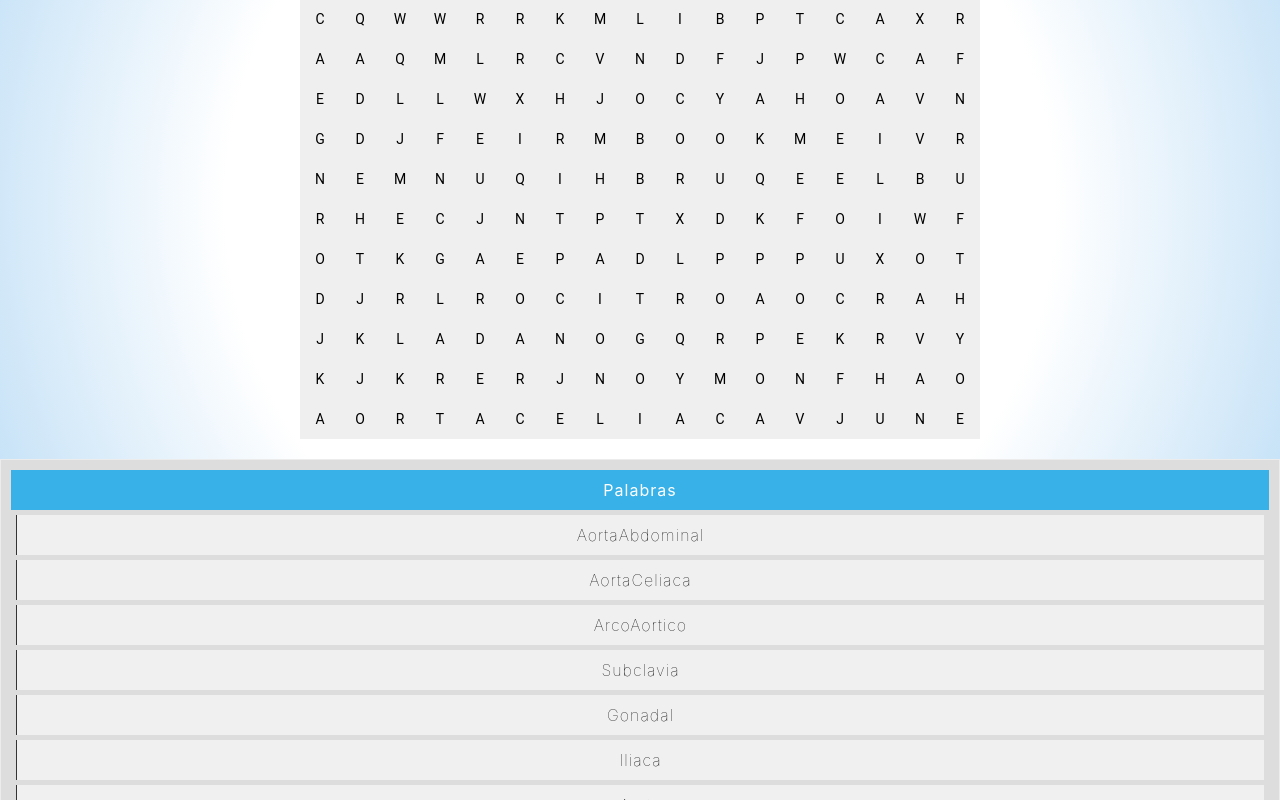
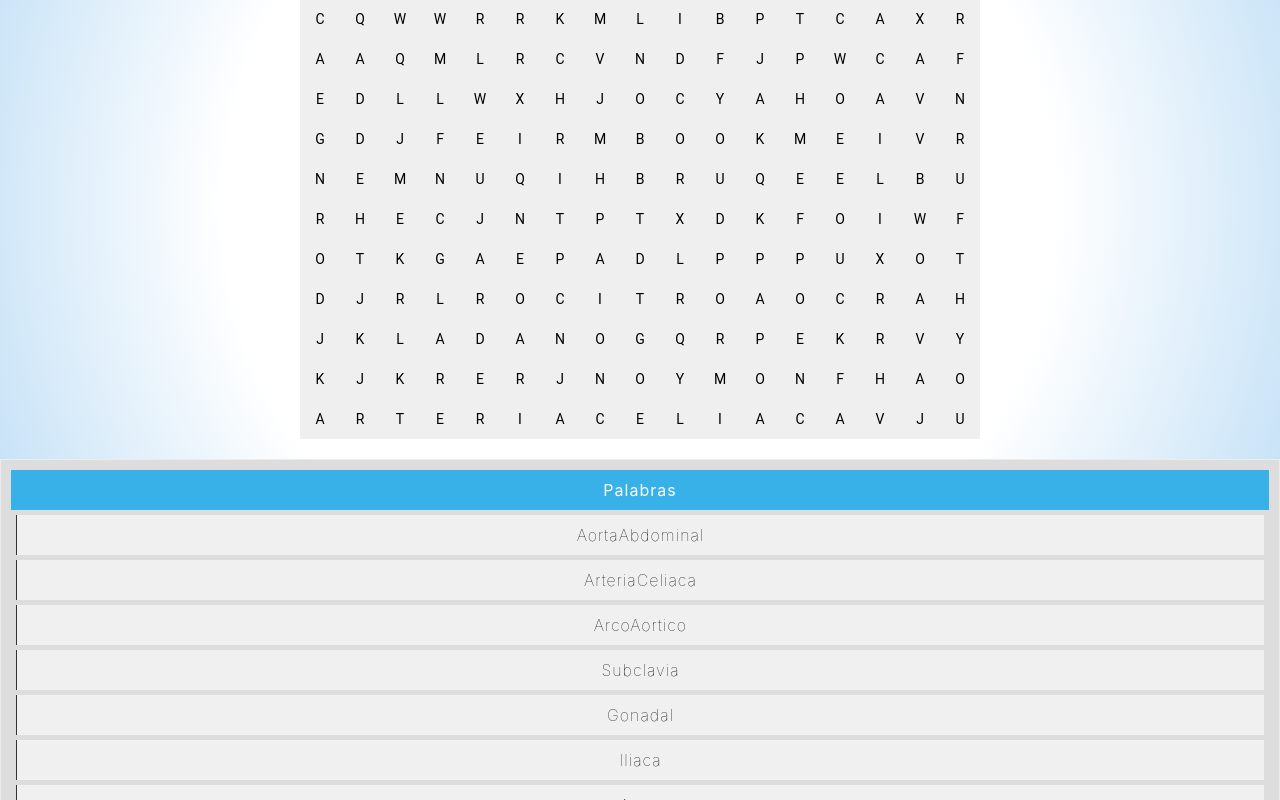
Before and after one commit to jdmejiav/AortApp, a React (Create React App) app: page /wordsearch in a window 1280 px wide. Shown: the part 431-1231 px from the top of the page. Built offline with nearby package versions, Linux system fonts and the light colour scheme; no server answers; sample sign-in values are in the browser's storage.

Commit message:
corrention on wordsearch

```diff
--- a/src/components/wordsearch.js
+++ b/src/components/wordsearch.js
@@ -12,7 +12,7 @@ var completeList = [
   "Subclavia",
   "Iliaca",
   "AortaAbdominal",
-  "AortaCeliaca",
+  "ArteriaCeliaca",
   "Mesenterica",
   "Gonadal",
 ];
```
